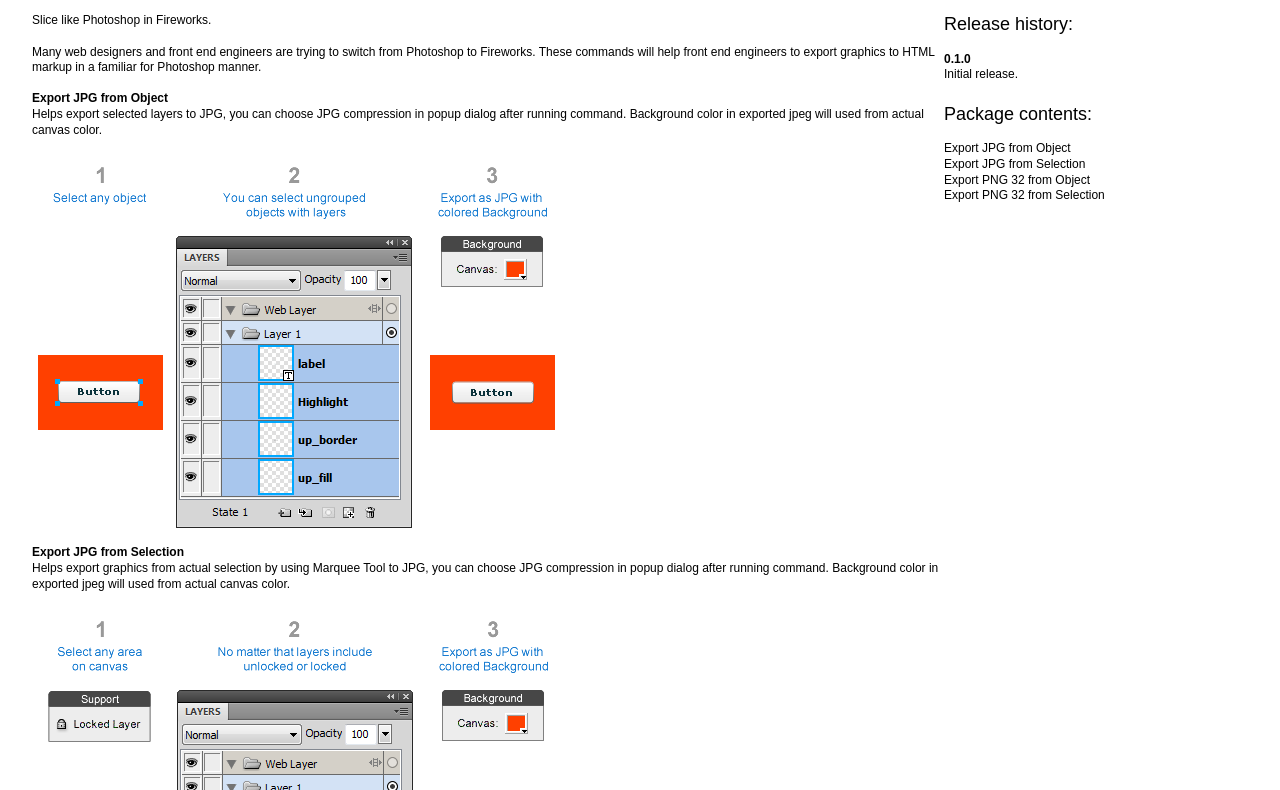
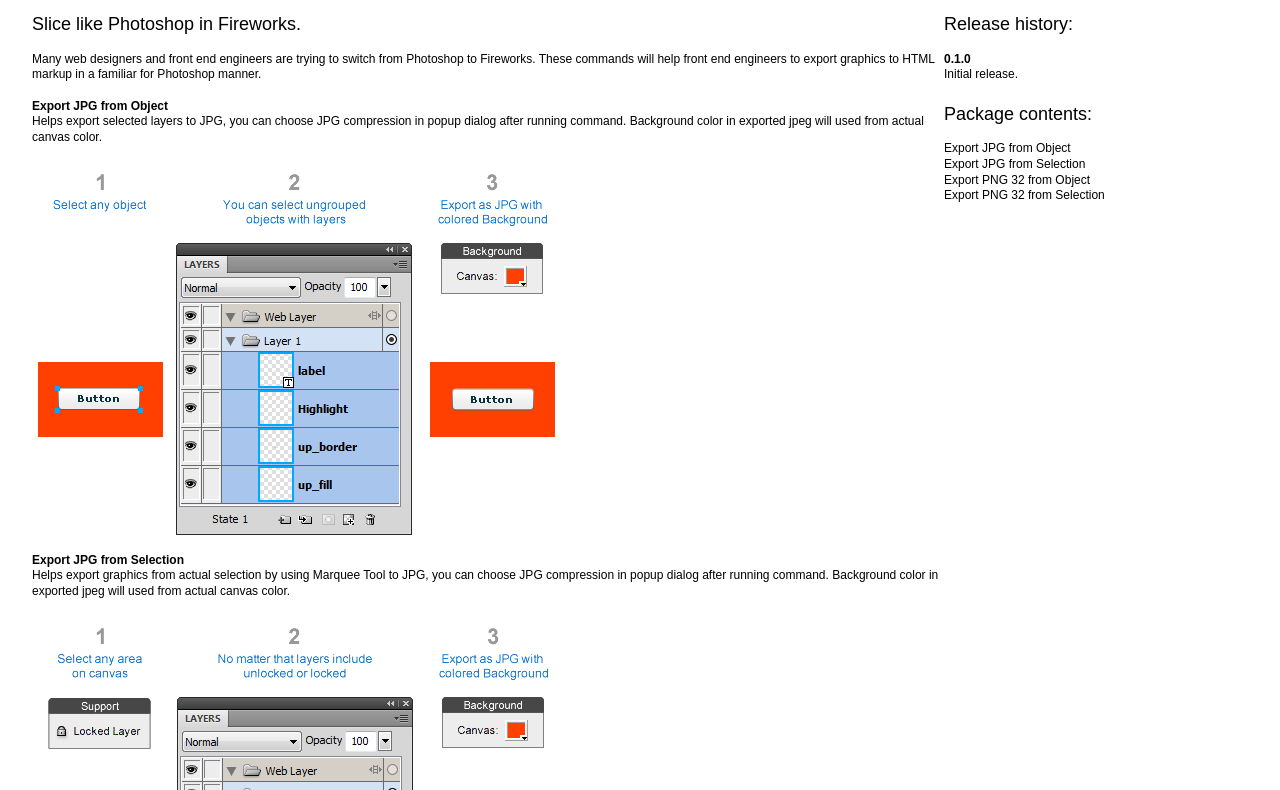
Before and after one commit to pojitonov/Slice-Export, a plain HTML site: page index.html in a window 1280 px wide. Shown: the part 49-839 px from the top of the page. Drawn offline with Linux system fonts and the light colour scheme.

Commit message:
Signed-off-by: timur prokopiev <pojitonov@gmail.com>

```diff
--- a/index.html
+++ b/index.html
@@ -17,7 +17,7 @@
     <div class="content">
 	 <h1>Slice Export</h1>
         <section class="main">
-    	   <p>Slice like Photoshop in Fireworks.</p><br />
+    	   <h2>Slice like Photoshop in Fireworks.</h2>
 <p>Many web designers and front end engineers are trying to switch from Photoshop to Fireworks.
 These commands will help front end engineers to export graphics to HTML markup in a familiar for Photoshop manner.</p><br />
 
```
